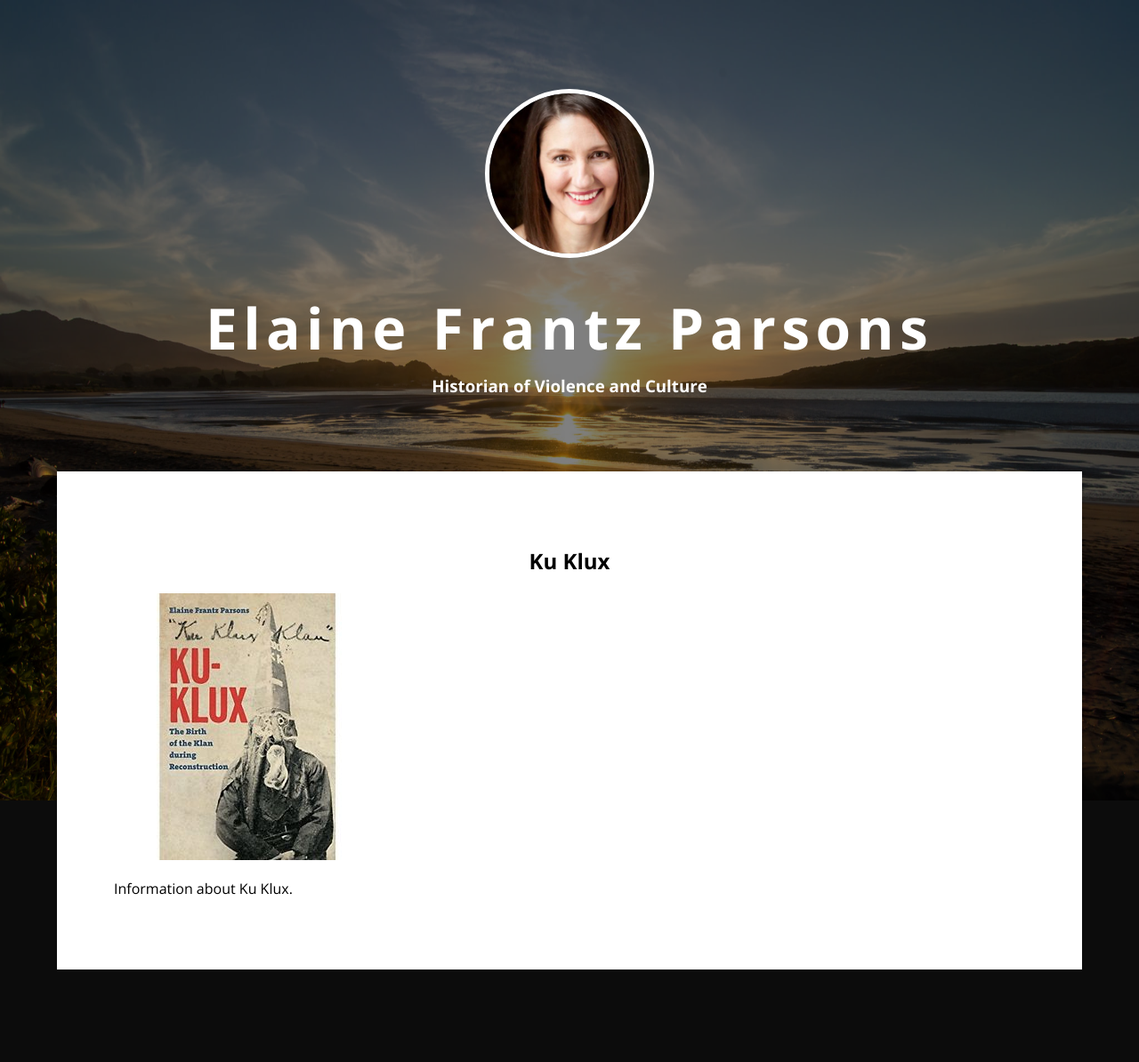
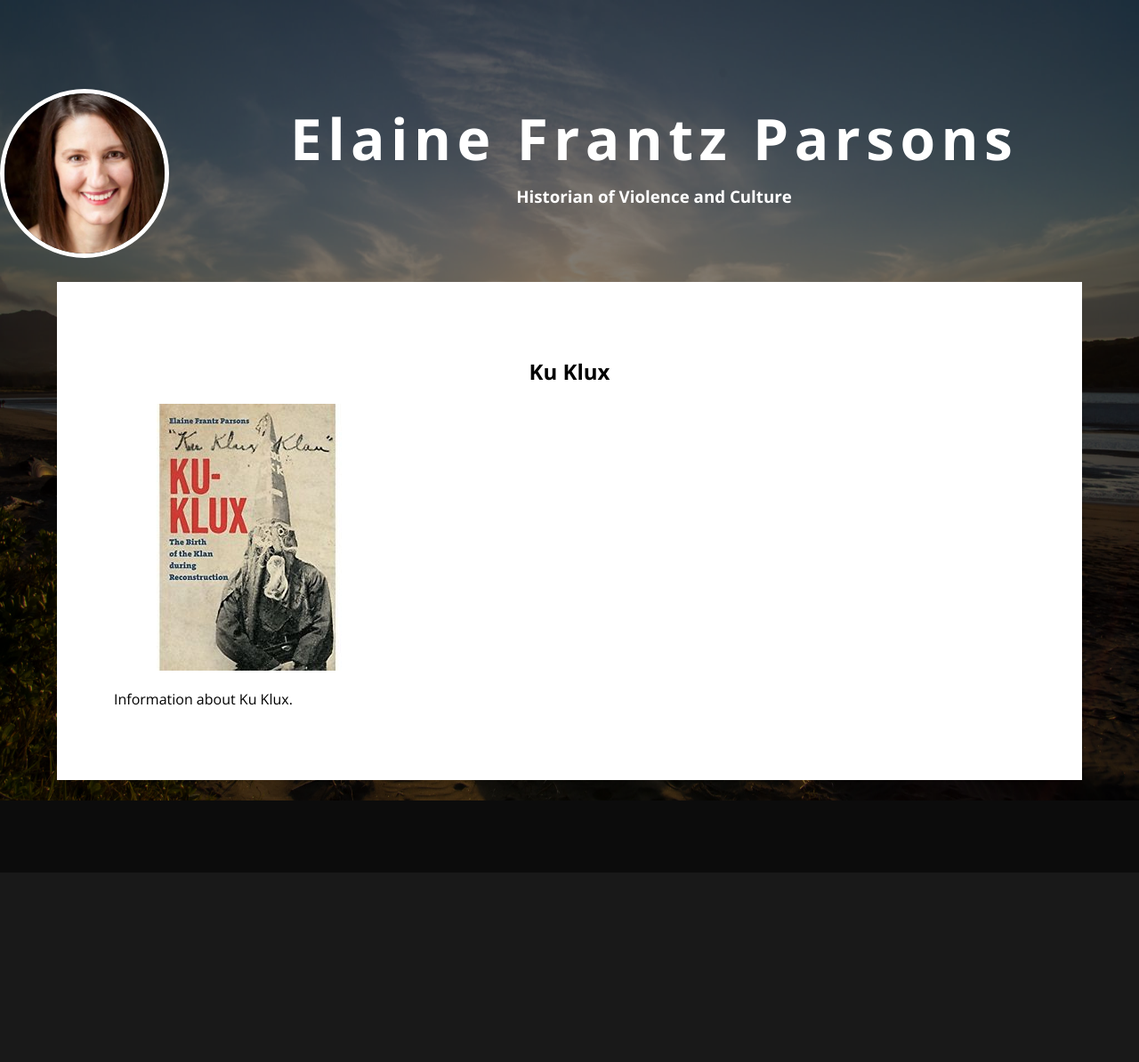
Before and after one commit to parsonse/parsonse.github.io, a Jekyll site: the page built from _posts/2016-07-06-ku-klux.md, in a window 1280 px wide. Shown: the whole page at 89% size. Built offline with Jekyll 4.4.1, drawn with Linux system fonts in a browser that asks for light colours; nearby versions of some CDN libraries; after the commit the page ends 981 px from its top, so only the background shows below that.

Commit message:
Use less real estate for header on non home pages

```diff
--- a/_layouts/default.html
+++ b/_layouts/default.html
@@ -22,12 +22,19 @@
 
             {% if site.avatar %}
 	        <a href='/'>
-                <img src="/{{ site.avatar_img_path }}" id="avatar">
+
+	        {% if page.layout == 'default' %}
+                  <img src="/{{ site.avatar_img_path }}" id="avatar" class="avatar-{{ page.layout }}">
+	        {% else %}
+                  <img src="/{{ site.avatar_img_path }}" id="avatar" class="avatar">
+	        {% endif %}
 		</a>
             {% endif %}
 
+
             <h1>{{ site.name }}</h1>
-            <h3>{{ site.description }}</h3>
+	  <h3>{{ site.description }}</h3>
+
 
 	  {{ content }}
         </div>
--- a/css/front.css
+++ b/css/front.css
@@ -33,6 +33,7 @@ body {
     border: 5px solid white;
     margin-bottom: 40px;
 }
+.avatar {float: left;}
 h1 {
     color: white;
     font-weight: bold;
```
